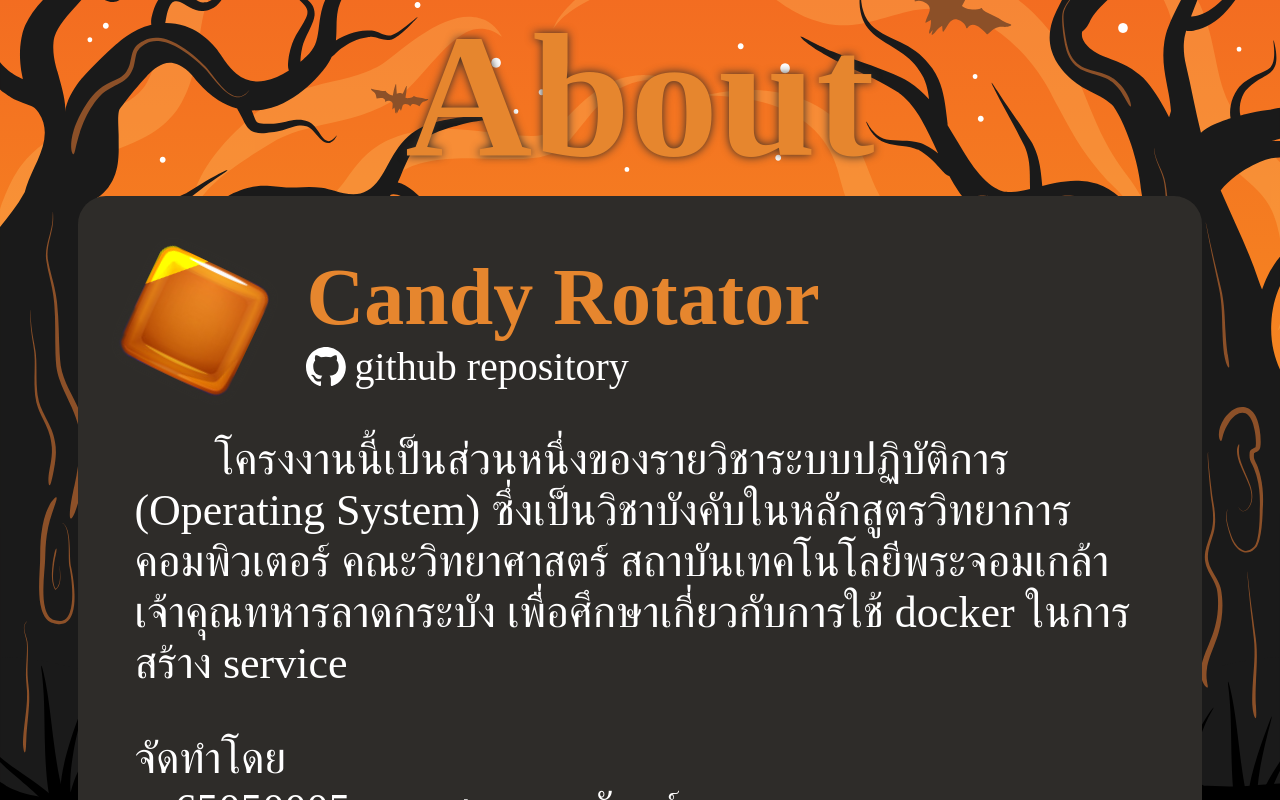
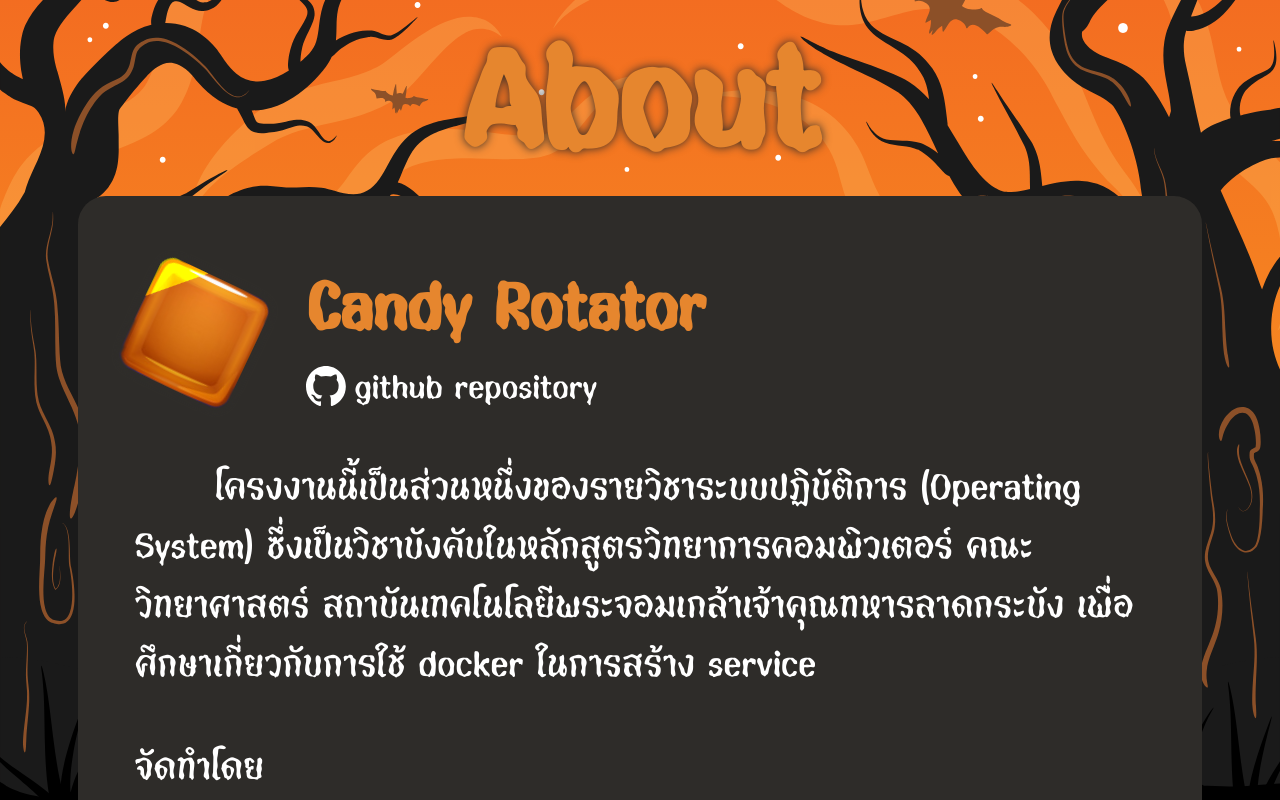
Before and after one commit to NutchapolSal/osproject, a SvelteKit app: page /about in a window 1280 px wide. Shown: the top 800 px of the page. Built offline with nearby package versions, Linux system fonts and the light colour scheme.

Commit message:
fix myFirstFont to Krasip in About

```diff
--- a/src/routes/about/+page.svelte
+++ b/src/routes/about/+page.svelte
@@ -68,7 +68,7 @@
 	.header-widget h1 {
 		width: 100%;
 		display: flex;
-		font-family: myFirstFont;
+		font-family: Krasip, sans-serif;
 		font-size: 22vmin;
 		margin-top: 0%;
 		margin-bottom: 0%;
@@ -82,7 +82,7 @@
 	ul {
 		text-indent: 10vmin;
 		font-size: 5.5vmin;
-		font-family: myFirstFont;
+		font-family: Krasip, sans-serif;
 		color: white;
 		display: flex;
 		flex-direction: column;
@@ -107,7 +107,7 @@
 	.about-me-widget h1,
 	.about-me-widget-header a {
 		font-size: 10vmin;
-		font-family: myFirstFont;
+		font-family: Krasip, sans-serif;
 		margin: 0;
 		color: var(--base-orange);
 	}
```
